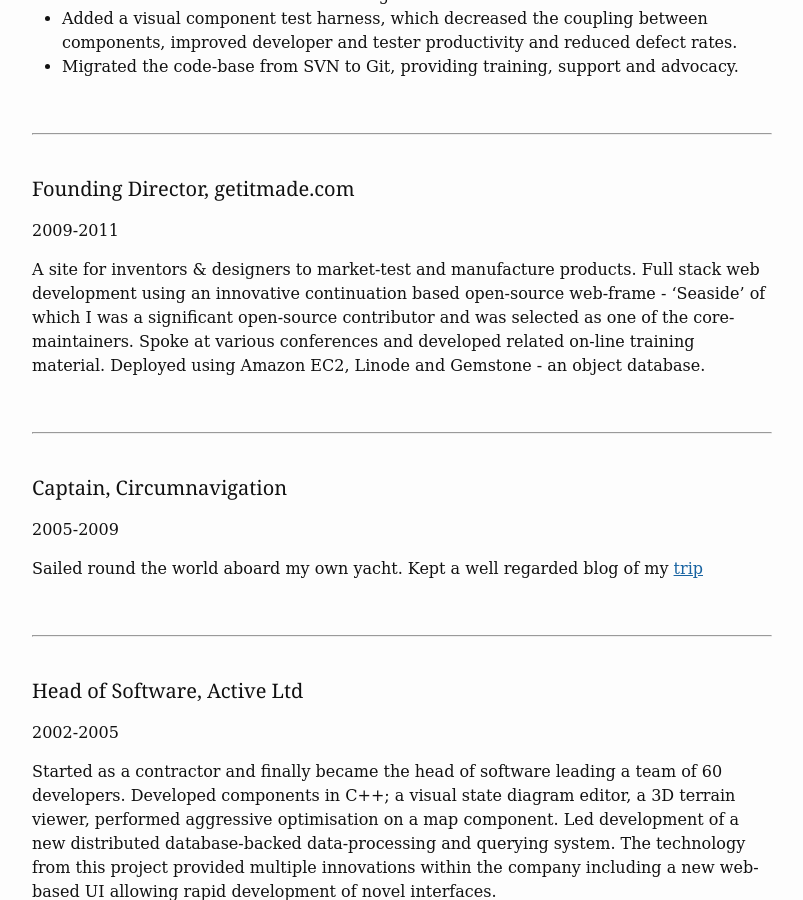
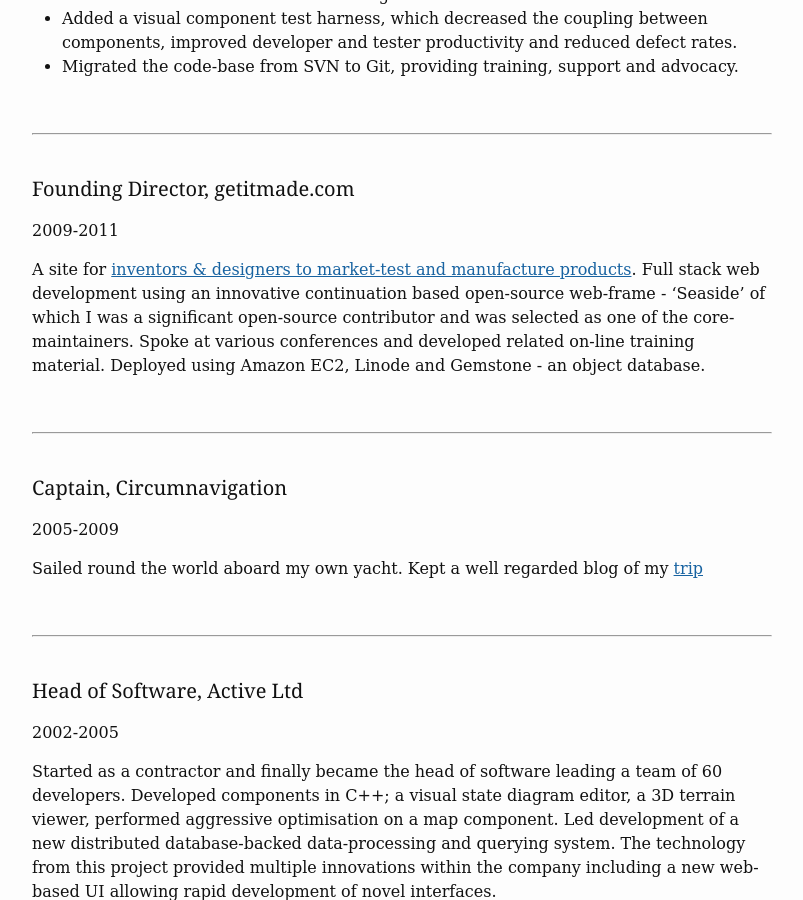
Before and after one commit to NickAger/nickager.github.io, a Jekyll site: the page built from x2-cv.md, in a window 1280 px wide and 900 px high, scrolled down 1392 px. Shown: the whole window, without its empty margins (238-1041 px from the left). Built offline with Jekyll 4.4.1, drawn with Linux system fonts in a browser that asks for light colours; nearby versions of some CDN libraries; some web fonts are replaced.

Commit message:
added popup link to getitmade video

```diff
--- a/x2-cv.md
+++ b/x2-cv.md
@@ -64,7 +64,7 @@ Contracting as a senior developer and “Technical Design Authority” iOS/Objec
 #### Founding Director, getitmade.com
 2009-2011
 
-A site for inventors & designers to market-test and manufacture products. Full stack web development using an innovative continuation based open-source web-frame - ‘Seaside’ of which I was a significant open-source contributor and was selected as one of the core-maintainers. Spoke at various conferences and developed related on-line training material. Deployed using Amazon EC2, Linode and Gemstone - an object database.
+A site for <a href="#getitmade" rel="leanModal">inventors & designers to market-test and manufacture products</a>. Full stack web development using an innovative continuation based open-source web-frame - ‘Seaside’ of which I was a significant open-source contributor and was selected as one of the core-maintainers. Spoke at various conferences and developed related on-line training material. Deployed using Amazon EC2, Linode and Gemstone - an object database.
 
 <br />
 
@@ -179,6 +179,13 @@ BSc Electronic Engineering, University of Southampton
   </div>
 </div>
 
+<div id="getitmade" style="display:none">
+  <video width="480" height="269" controls>
+    <source src="\files\getitmadenewbrandingwithsoundNotFeathered.mp4" type="video/mp4">
+    Your browser does not support this video.
+  </video>
+</div>
+
 
 <script type="text/javascript">
 			$(function() {
```
